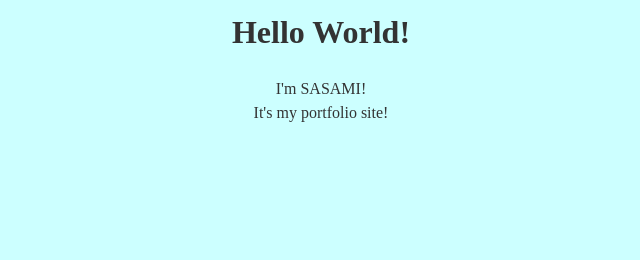
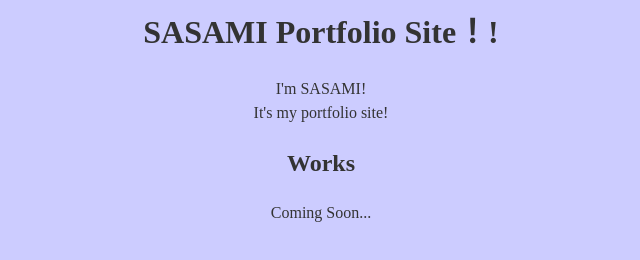
Before and after one commit to sasami-1200/labo, a plain HTML site: page index.html in a window 1280 px wide. Shown: the whole page, without its empty margins (319-959 px from the left). Drawn offline with Linux system fonts and the light colour scheme.

Commit message:
change css and html

```diff
--- a/css/style.css
+++ b/css/style.css
@@ -4,7 +4,7 @@ html {
   box-sizing: border-box;
 }
 body {
-  background: #ccffff;
+  background: #ccccff;
   color: #333;
   text-align: center;
   line-height: 1.5;
--- a/index.html
+++ b/index.html
@@ -8,8 +8,10 @@
 <div class="contents">
 
 
-  <h1>Hello World!</h1>
+  <h1>SASAMI Portfolio Site！!</h1>
   <p>I'm SASAMI!<br>It's my portfolio site!</p>
+  <h2>Works</h2>
+  <p>Coming Soon...</p>
 </div>
 </body>
 </html>
```
